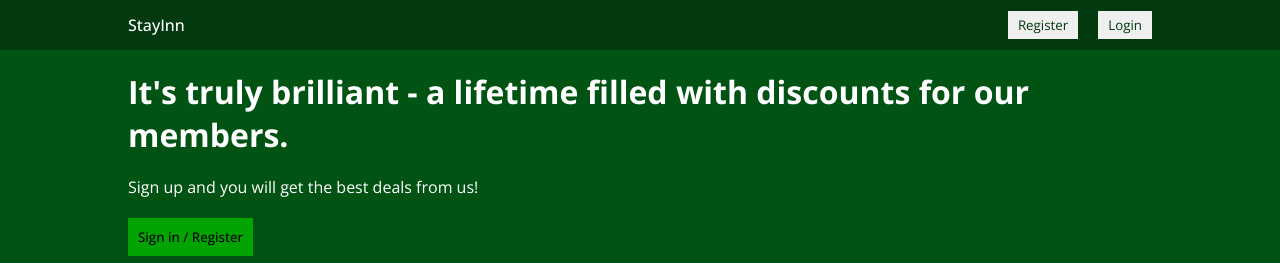
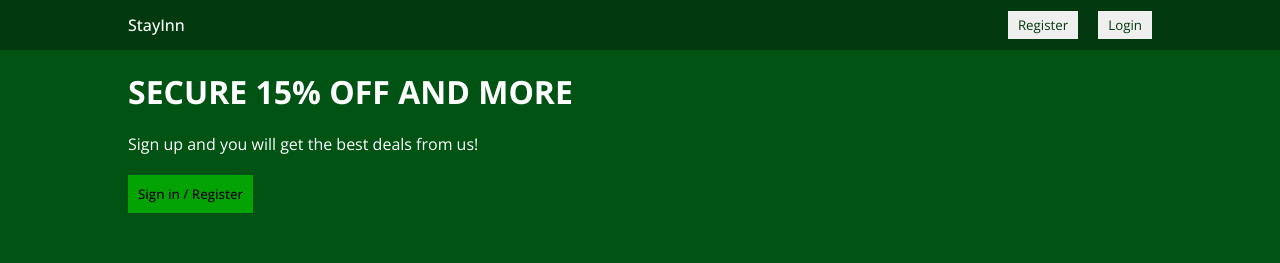
Before and after one commit to Hy371449/Booking-App, a React (Create React App) app in the folder client/: page / in a window 1280 px wide. Shown: the top 263 px of the page. Built offline with nearby package versions, Linux system fonts and the light colour scheme; no server answers.

Commit message:
Update Header.jsx

```diff
--- a/client/src/components/header/Header.jsx
+++ b/client/src/components/header/Header.jsx
@@ -62,9 +62,9 @@ const Header = ({ type }) => {
       >
         {type !== "list" && (
           <>
+          <div className="headerCenter">
             <h1 className="headerTitle">
-              It's truly brilliant - a lifetime filled with discounts for our
-              members.
+              SECURE 15% OFF AND MORE
             </h1>
             <p className="headerDesc">
               Sign up and you will get the best deals from us!
@@ -82,6 +82,7 @@ const Header = ({ type }) => {
                 <button className="headerBtn">Sign in / Register</button>
               </Link>
             )}
+          </div>
 
             <div className="headerSearch">
               <div className="headerSearchItem">
```
